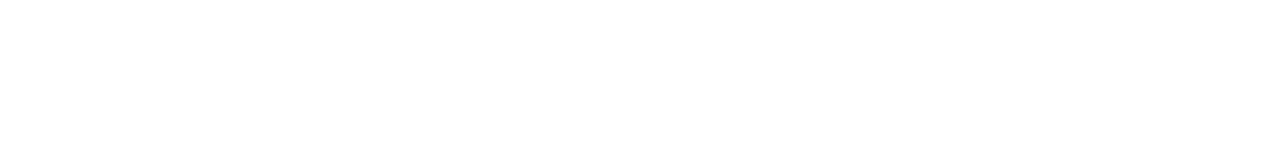
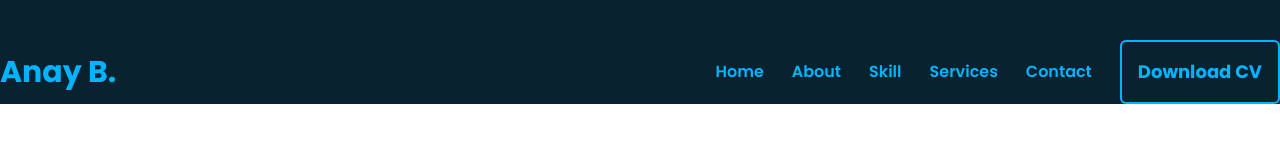
Before and after one commit to anaybhadury/dev-portfolio-repo, a plain HTML site: page index.html in a window 1280 px wide. Drawn offline with nearby package versions, Linux system fonts and the light colour scheme.

Commit message:
added navbar section

```diff
--- a/index.html
+++ b/index.html
@@ -22,7 +22,7 @@
             theme: {
                 extend: {
                     colors: {
-                        'primary-color': '',
+                        'primary-color': '#00B4FF',
                         'secondary-color': '',
                         'bg-color': '#08232F'
                     },
@@ -38,10 +38,22 @@
     </script>
 </head>
 <body class="font-poppins">
-    <header class="container mx-auto ">
-        <section>
-            <nav>
-
+    <header class="bg-bg-color">
+        <section class="container mx-auto ">
+            <nav class="flex justify-between pt-10 items-center">
+                <div class="">
+                    <h1 class="text-3xl font-bold text-primary-color">Anay B.</h1>
+                </div>
+                <div class="flex justify-center items-center">
+                    <ul class="flex gap-7 text-primary-color">
+                        <li class="text-md font-semibold">Home</li>
+                        <li class="text-md font-semibold">About</li>
+                        <li class="text-md font-semibold">Skill</li>
+                        <li class="text-md font-semibold">Services</li>
+                        <li class="text-md font-semibold">Contact</li>
+                    </ul>
+                    <button class="px-4 py-4 rounded-md border-2 border-primary-color bg-transparent font-bold text-lg ml-7 text-primary-color">Download CV</button>
+                </div>
             </nav>
         </section>
     </header>
--- a/tailwind.config.js
+++ b/tailwind.config.js
@@ -4,7 +4,7 @@ module.exports = {
     theme: {
       extend: {
         colors: {
-            'primary-color':'',
+            'primary-color':'#00B4FF',
             'secondary-color': '',
             'bg-color': '#08232F'
           },
```
